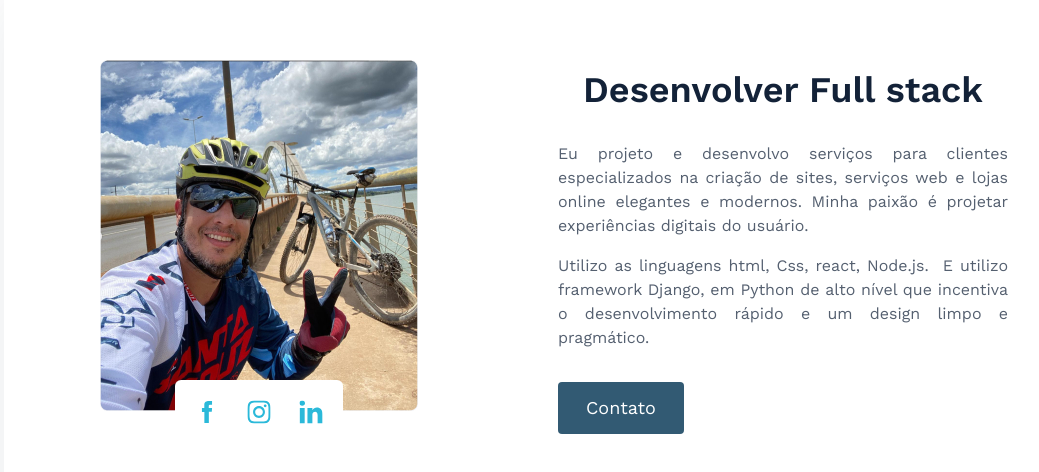
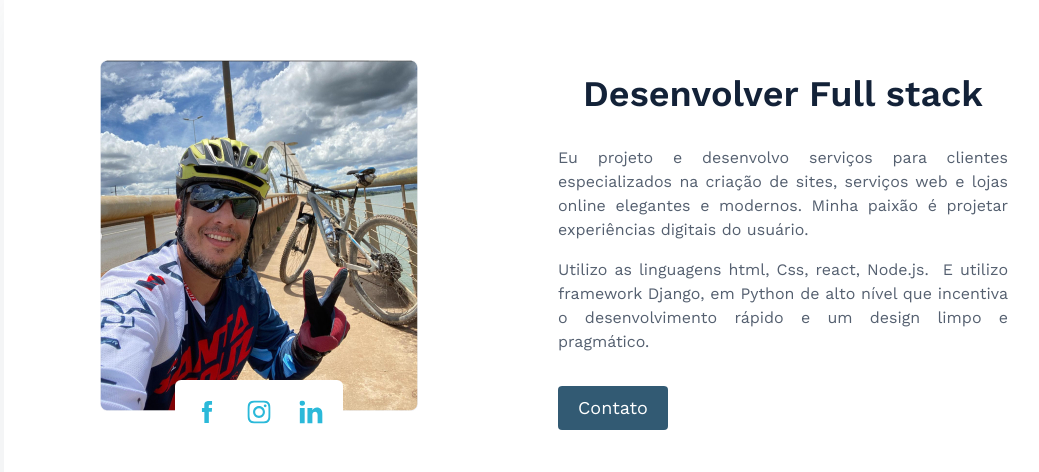
Before and after one commit to alvaronetobsb/nt-solucoes, a website: page index.html in a window 1280 px wide. Shown: the part 884-1356 px from the top of the page, without its empty margins (86-1125 px from the left). Drawn offline with nearby package versions, Linux system fonts and the light colour scheme.

Commit message:
Correção da section about

```diff
--- a/index.html
+++ b/index.html
@@ -240,7 +240,7 @@
 
           <!-- Texto de descrição de perfil -->
           <div
-            class="mt-6 flex flex-col items-start text-justify gap-4 sm:gap-6 sm:px-6 lg:px-0 xl:gap-8 xl:mt-0 lg:w-[450px]"
+            class="mt-6 w-80 flex flex-col items-start text-justify gap-4 sm:w-[640px] sm:gap-6 sm:px-6 lg:px-0 xl:gap-8 xl:mt-0 lg:w-[450px]"
           >
             <h2
               class="text-text-color-primary font-semibold text-2xl self-center sm:text-3xl lg:text-4xl"
@@ -264,7 +264,7 @@
             </div>
             <div>
               <button
-                class="px-3 py-1 rounded bg-color-primary-blue hover:bg-color-tertiary-blue text-white text-[10px] border-none sm:text-sm sm:px-5 sm:py-2 photo:text-lg photo:px-7 photo:py-3"
+                class="px-3 py-1 rounded bg-color-primary-blue hover:bg-color-tertiary-blue text-white text-[10px] border-none sm:text-sm sm:px-5 sm:py-2 lg:text-lg lg:px-7 lg:py-3"
               >
                 Contato
               </button>
```
